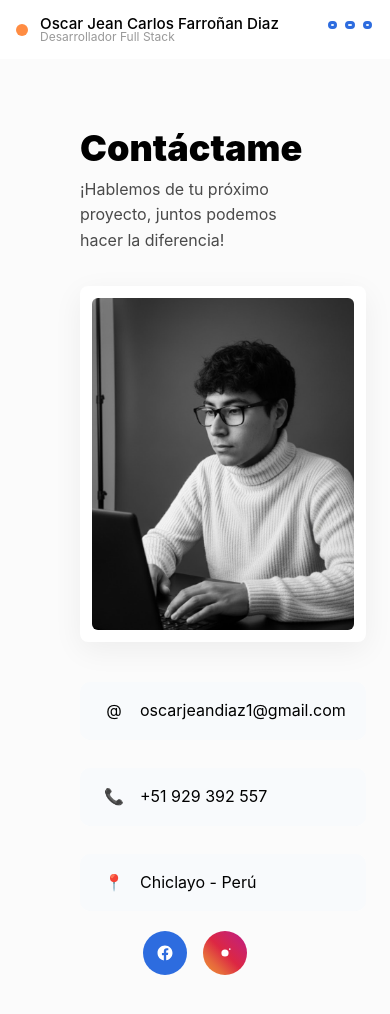
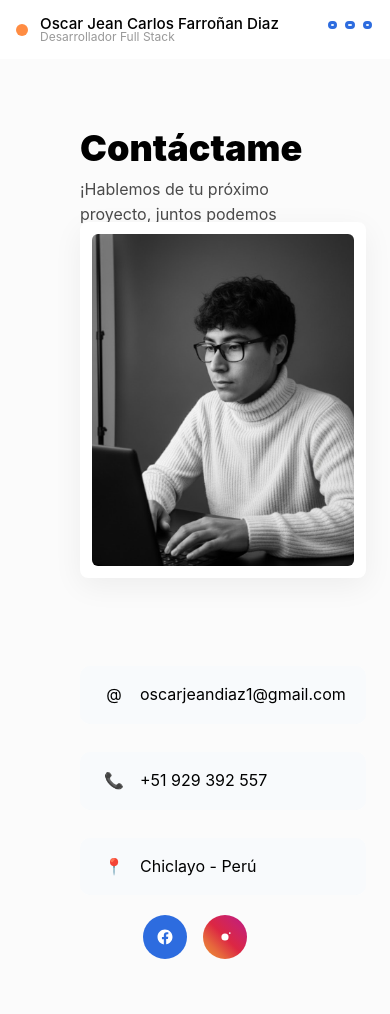
Before and after one commit to OscarStantion/MyCv-Frontend, an Angular app in the folder cvFront/: page /contacto in a window 390 px wide. Shown: the top 1014 px of the page. Built offline with nearby package versions, Linux system fonts and the light colour scheme.

Commit message:
Revert "Fix: evitar solapamiento de foto en contacto (mobile) + ajustar desplazamiento desktop y tamaño en tablets"
This reverts commit f36282612c39e01607fc23c8dea8ca5d0f24b9dc.

```diff
--- a/cvFront/src/styles.css
+++ b/cvFront/src/styles.css
@@ -1388,42 +1388,3 @@ h4 {
   opacity: 1;
   transform: translateY(0);
 }
-
-/* Fix: evitar solapamiento de la foto de contacto en móviles
-   Opción A - parche rápido: quitar transform y añadir margen en pantallas pequeñas */
-@media (max-width: 600px) {
-  .contact-right .photo-card {
-    transform: none !important;
-    margin-top: 1rem !important;
-  }
-
-  /* Evitar que los iconos sociales suban y provoquen solapamiento */
-  .contact-socials {
-    transform: none !important;
-    margin-top: 0.5rem !important;
-  }
-}
-
-/* Ajustes adicionales: reducir desplazamiento en desktop y ajustar tamaño en tablets */
-@media (min-width: 901px) {
-  /* menos translate para mantener composición sin tanto solapamiento */
-  .contact-right .photo-card {
-    transform: translateY(-80px) !important;
-  }
-  .contact-socials {
-    transform: translateY(-60px) !important;
-  }
-}
-
-/* Tablets: limitar tamaño de la tarjeta/imagen para evitar solapamientos intermedios */
-@media (min-width: 601px) and (max-width: 900px) {
-  .contact-right .photo-card {
-    max-width: 320px;
-    transform: translateY(-48px) !important;
-    margin-top: 0.5rem !important;
-  }
-  .contact-right img {
-    width: 100%;
-    height: auto;
-  }
-}
```
